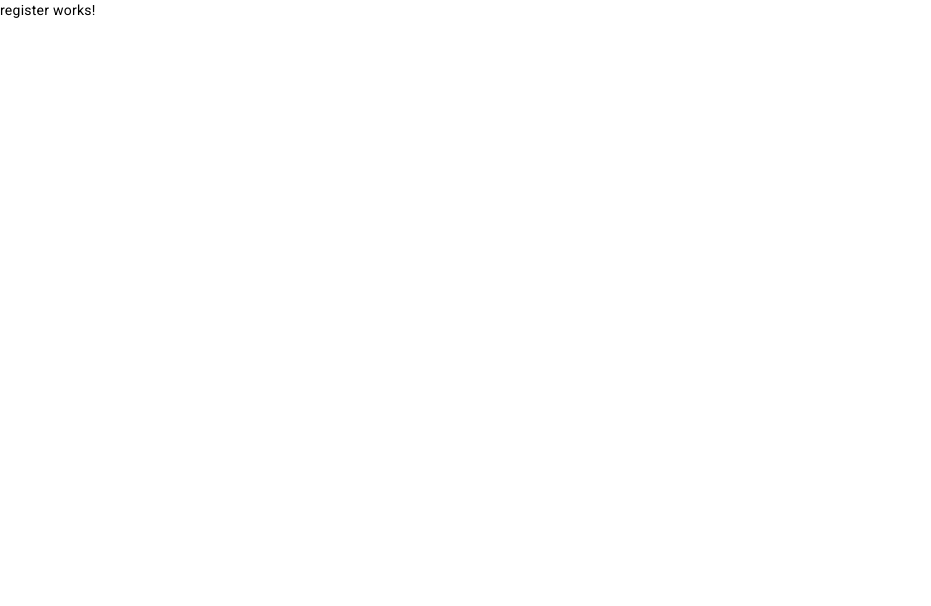
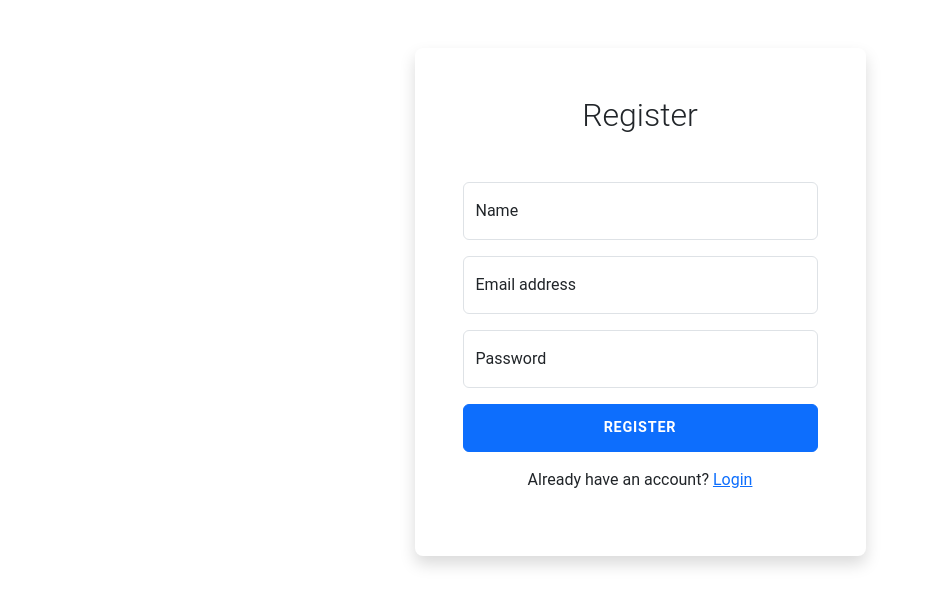
Before and after one commit to HaidukEvgen/Task4, an Angular app: page /register in a window 1280 px wide. Shown: the top 606 px of the page, without its empty margins (0-931 px from the left). Built offline with nearby package versions, Linux system fonts and the light colour scheme.

Commit message:
register and login pages

```diff
--- a/src/app/components/login/login.component.css
+++ b/src/app/components/login/login.component.css
@@ -0,0 +1,20 @@
+body {
+  background: #007bff;
+  background: linear-gradient(to right, #0062e6, #33aeff);
+}
+
+.btn-login {
+  font-size: 0.9rem;
+  letter-spacing: 0.05rem;
+  padding: 0.75rem 1rem;
+}
+
+.btn-google {
+  color: white !important;
+  background-color: #ea4335;
+}
+
+.btn-facebook {
+  color: white !important;
+  background-color: #3b5998;
+}
--- a/src/app/components/login/login.component.html
+++ b/src/app/components/login/login.component.html
@@ -0,0 +1,76 @@
+<div class="container">
+  <div class="row">
+    <div class="col-sm-9 col-md-7 col-lg-5 mx-auto">
+      <div class="card border-0 shadow rounded-3 my-5">
+        <div class="card-body p-4 p-sm-5">
+          <h5 class="card-title text-center mb-5 fw-light fs-2">Login</h5>
+          <form [formGroup]="loginForm" (ngSubmit)="onSubmit()">
+            <div class="form-floating mt-3">
+              <input
+                type="email"
+                class="form-control"
+                formControlName="email"
+                id="floatingInput"
+                placeholder="name@example.com"
+                required
+              />
+              <label for="floatingInput">Email address</label>
+            </div>
+            <div
+              *ngIf="
+                loginForm.get('email')?.invalid &&
+                (loginForm.get('email')?.dirty ||
+                  loginForm.get('email')?.touched)
+              "
+              class="text-danger mt-2"
+            >
+              <small *ngIf="loginForm.get('email')?.errors?.['required']">
+                *Email is required.
+              </small>
+              <small *ngIf="loginForm.get('email')?.errors?.['email']">
+                *Email address is invalid.
+              </small>
+            </div>
+            <div class="form-floating mt-3">
+              <input
+                type="password"
+                class="form-control"
+                formControlName="password"
+                id="floatingPassword"
+                placeholder="Password"
+                required
+              />
+              <label for="floatingPassword">Password</label>
+            </div>
+            <div
+              *ngIf="
+                loginForm.get('password')?.invalid &&
+                (loginForm.get('password')?.dirty ||
+                  loginForm.get('password')?.touched)
+              "
+              class="text-danger mt-2"
+            >
+              <small *ngIf="loginForm.get('password')?.errors?.['required']">
+                *Password is required.
+              </small>
+            </div>
+            <div class="d-grid mt-3">
+              <button
+                class="btn btn-primary btn-login text-uppercase fw-bold"
+                type="submit"
+              >
+                Login
+              </button>
+            </div>
+            <div class="text-center mt-3">
+              <p>
+                Not a member?
+                <a href="/register">Register</a>
+              </p>
+            </div>
+          </form>
+        </div>
+      </div>
+    </div>
+  </div>
+</div>
--- a/src/app/components/login/login.component.ts
+++ b/src/app/components/login/login.component.ts
@@ -1,12 +1,33 @@
+import { CommonModule } from '@angular/common';
 import { Component } from '@angular/core';
+import {
+  FormBuilder,
+  FormControl,
+  ReactiveFormsModule,
+  Validators,
+} from '@angular/forms';
 
 @Component({
   selector: 'app-login',
   standalone: true,
-  imports: [],
+  imports: [ReactiveFormsModule, CommonModule],
   templateUrl: './login.component.html',
-  styleUrl: './login.component.css'
+  styleUrl: './login.component.css',
 })
 export class LoginComponent {
+  loginForm = this.formBuilder.group({
+    email: new FormControl('', [Validators.required, Validators.email]),
+    password: new FormControl('', Validators.required),
+  });
 
+  constructor(private formBuilder: FormBuilder) {}
+
+  onSubmit(): void {
+    if (this.loginForm.valid) {
+      console.log(this.loginForm.value);
+      this.loginForm.reset();
+    } else {
+      console.log("Form is not valid");
+    }
+  }
 }
--- a/src/app/components/register/register.component.css
+++ b/src/app/components/register/register.component.css
@@ -0,0 +1,20 @@
+body {
+    background: #007bff;
+    background: linear-gradient(to right, #0062e6, #33aeff);
+  }
+
+  .btn-login {
+    font-size: 0.9rem;
+    letter-spacing: 0.05rem;
+    padding: 0.75rem 1rem;
+  }
+
+  .btn-google {
+    color: white !important;
+    background-color: #ea4335;
+  }
+
+  .btn-facebook {
+    color: white !important;
+    background-color: #3b5998;
+  }
--- a/src/app/components/register/register.component.html
+++ b/src/app/components/register/register.component.html
@@ -1 +1,99 @@
-<p>register works!</p>
+<div class="container">
+  <div class="row">
+    <div class="col-sm-9 col-md-7 col-lg-5 mx-auto">
+      <div class="card border-0 shadow rounded-3 my-5">
+        <div class="card-body p-4 p-sm-5">
+          <h5 class="card-title text-center mb-5 fw-light fs-2">Register</h5>
+          <form [formGroup]="registerForm" (ngSubmit)="onSubmit()">
+            <div class="form-floating mt-3">
+              <input
+                type="text"
+                class="form-control"
+                formControlName="name"
+                id="floatingName"
+                placeholder="name"
+                required
+              />
+              <label for="floatingName">Name</label>
+            </div>
+            <div
+              *ngIf="
+                registerForm.get('name')?.invalid &&
+                (registerForm.get('name')?.dirty ||
+                  registerForm.get('name')?.touched)
+              "
+              class="text-danger"
+            >
+              <small *ngIf="registerForm.get('name')?.errors?.['required']">
+                *Name is required.
+              </small>
+            </div>
+            <div class="form-floating mt-3">
+              <input
+                type="email"
+                class="form-control"
+                formControlName="email"
+                id="floatingInput"
+                placeholder="name@example.com"
+                required
+              />
+              <label for="floatingInput">Email address</label>
+            </div>
+            <div
+              *ngIf="
+                registerForm.get('email')?.invalid &&
+                (registerForm.get('email')?.dirty ||
+                registerForm.get('email')?.touched)
+              "
+              class="text-danger mt-2"
+            >
+              <small *ngIf="registerForm.get('email')?.errors?.['required']">
+                *Email is required.
+              </small>
+              <small *ngIf="registerForm.get('email')?.errors?.['email']">
+                Please enter a valid email address.
+              </small>
+            </div>
+            <div class="form-floating mt-3">
+              <input
+                type="password"
+                class="form-control"
+                formControlName="password"
+                id="floatingPassword"
+                placeholder="Password"
+                required
+              />
+              <label for="floatingPassword">Password</label>
+            </div>
+            <div
+              *ngIf="
+                registerForm.get('password')?.invalid &&
+                (registerForm.get('password')?.dirty ||
+                registerForm.get('password')?.touched)
+              "
+              class="text-danger mt-2"
+            >
+              <small *ngIf="registerForm.get('password')?.errors?.['required']">
+                *Password is required.
+              </small>
+            </div>
+            <div class="d-grid mt-3">
+              <button
+                class="btn btn-primary btn-login text-uppercase fw-bold"
+                type="submit"
+              >
+                Register
+              </button>
+            </div>
+            <div class="text-center mt-3">
+              <p>
+                Already have an account?
+                <a href="/login">Login</a>
+              </p>
+            </div>
+          </form>
+        </div>
+      </div>
+    </div>
+  </div>
+</div>
--- a/src/app/components/register/register.component.ts
+++ b/src/app/components/register/register.component.ts
@@ -1,12 +1,34 @@
+import { CommonModule } from '@angular/common';
 import { Component } from '@angular/core';
+import {
+  FormBuilder,
+  FormControl,
+  ReactiveFormsModule,
+  Validators,
+} from '@angular/forms';
 
 @Component({
   selector: 'app-register',
   standalone: true,
-  imports: [],
+  imports: [ReactiveFormsModule, CommonModule],
   templateUrl: './register.component.html',
-  styleUrl: './register.component.css'
+  styleUrl: './register.component.css',
 })
 export class RegisterComponent {
+  registerForm = this.formBuilder.group({
+    name: new FormControl('', Validators.required),
+    email: new FormControl('', [Validators.required, Validators.email]),
+    password: new FormControl('', Validators.required),
+  });
 
+  constructor(private formBuilder: FormBuilder) {}
+
+  onSubmit(): void {
+    if (this.registerForm.valid) {
+      console.log(this.registerForm.value);
+      this.registerForm.reset();
+    } else {
+      console.log("Form is not valid");
+    }
+  }
 }
--- a/src/app/services/user.service.ts
+++ b/src/app/services/user.service.ts
@@ -1,7 +1,7 @@
 import { Injectable } from '@angular/core';
 import { HttpClient } from '@angular/common/http';
 import { Observable } from 'rxjs';
-import { User } from '../models/user.model';
+import { User, UserLoginModel, UserRegisterModel } from '../models/user.model';
 
 @Injectable({
   providedIn: 'root',
@@ -10,6 +10,20 @@ export class UserService {
   apiUrl = 'http://localhost:3000';
 
   constructor(private http: HttpClient) {}
+
+  login(userLoginModel: UserLoginModel) {
+    return this.http.post<UserLoginModel>(
+      `${this.apiUrl}/users/login`,
+      userLoginModel
+    );
+  }
+
+  register(userRegisterModel: UserRegisterModel) {
+    return this.http.post<UserRegisterModel>(
+      `${this.apiUrl}/users/register`,
+      userRegisterModel
+    );
+  }
 
   getUsers(): Observable<User[]> {
     return this.http.get<User[]>(`${this.apiUrl}/users`);
--- a/src/index.html
+++ b/src/index.html
@@ -7,20 +7,12 @@
     <meta name="viewport" content="width=device-width, initial-scale=1" />
     <link rel="icon" type="image/x-icon" href="favicon.ico" />
     <link
-      href="https://fonts.googleapis.com/css2?family=Roboto:wght@300;400;500&display=swap"
+      href="https://cdn.jsdelivr.net/npm/bootstrap@5.3.2/dist/css/bootstrap.min.css"
       rel="stylesheet"
     />
-    <link
-      href="https://fonts.googleapis.com/icon?family=Material+Icons"
-      rel="stylesheet"
-    />
+    <script src="https://cdn.jsdelivr.net/npm/bootstrap@5.3.2/dist/js/bootstrap.bundle.min.js"></script>
   </head>
-  <body class="mat-typography">
-    <app-root>
-      <button id="basic" type="button" mat-button (click)="clicked = true">
-        Basic button
-      </button>
-      <button mat-raised-button>Basic</button>
-    </app-root>
+  <body>
+    <app-root> </app-root>
   </body>
 </html>
```
Also changed, not shown: src/app/models/user.model.ts (+11 -0 lines).
